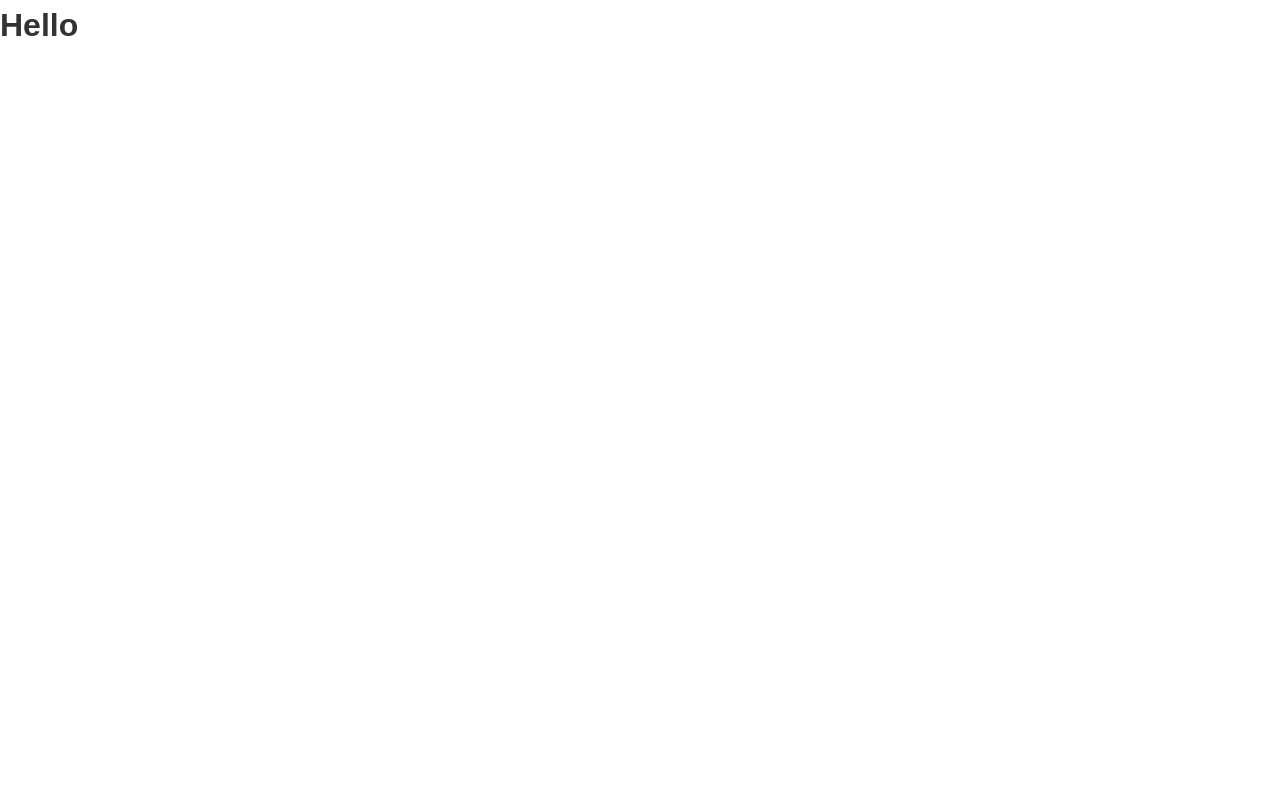
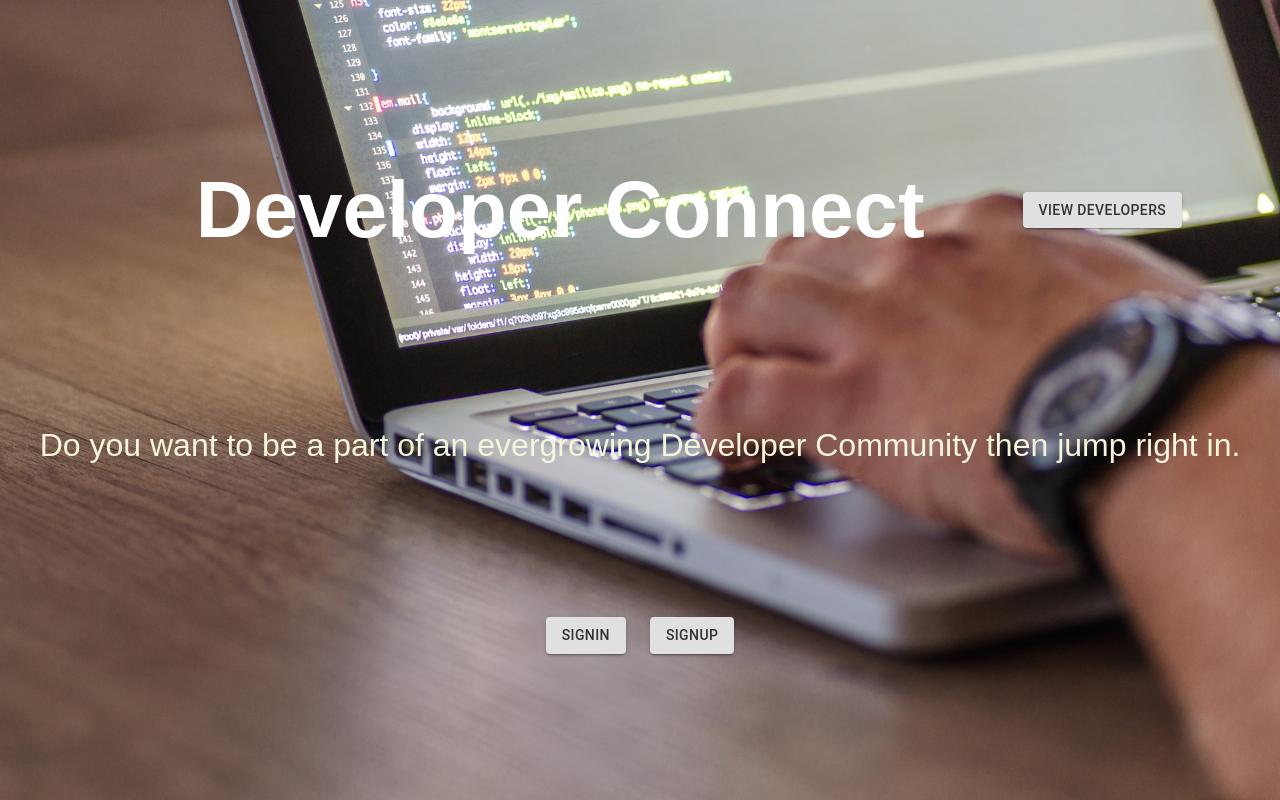
Before and after one commit to kshitij-18/DevConnect, a React (Create React App) app in the folder frontend/: page / in a window 1280 px wide. Built offline with nearby package versions, Linux system fonts and the light colour scheme.

Commit message:
Created Landing page (no functionality)

```diff
--- a/frontend/public/index.html
+++ b/frontend/public/index.html
@@ -1,14 +1,12 @@
 <!DOCTYPE html>
 <html lang="en">
+
 <head>
   <meta charset="utf-8" />
   <link rel="icon" href="%PUBLIC_URL%/favicon.ico" />
   <meta name="viewport" content="width=device-width, initial-scale=1" />
   <meta name="theme-color" content="#000000" />
-    <meta
-      name="description"
-      content="Web site created using create-react-app"
-    />
+  <meta name="description" content="Web site created using create-react-app" />
   <link rel="apple-touch-icon" href="%PUBLIC_URL%/logo192.png" />
   <!--
       manifest.json provides metadata used when your web app is installed on a
@@ -24,8 +22,9 @@
       work correctly both with client-side routing and a non-root public URL.
       Learn how to configure a non-root public URL by running `npm run build`.
     -->
-    <title>React App</title>
+  <title>Welcome to DevConnect</title>
 </head>
+
 <body>
   <noscript>You need to enable JavaScript to run this app.</noscript>
   <div id="root"></div>
@@ -40,4 +39,5 @@
       To create a production bundle, use `npm run build` or `yarn build`.
     -->
 </body>
+
 </html>
--- a/frontend/src/App.js
+++ b/frontend/src/App.js
@@ -1,11 +1,19 @@
 
+import { useState } from 'react';
 import './App.css';
+import { Landing } from './components/layout/Landing';
+import Navbar from './components/layout/Navbar'
 
 function App() {
+  const [loggedin, setLoggedIn] = useState(false)
   return (
     <div className="App">
-      <h1>Hello</h1>
+      {
+        loggedin == true ? <Navbar /> : <Landing />
+      }
     </div>
+
+
   );
 }
 
--- /dev/null
+++ b/frontend/src/components/layout/Landing.css
@@ -0,0 +1,33 @@
+.landing{
+	display:flex;
+	align-items:center;
+	flex-direction:column;
+	justify-content: space-evenly
+}
+
+.landing__heading{
+	display:flex;
+	align-items:center;
+	justify-content:space-evenly;
+	width:100vw;
+}
+
+.landing__heading > h1{
+	font-size:5rem;
+	color:white;
+}
+
+.landing__text > p{
+	font-size:2rem;
+	color:beige
+}
+
+.signin__options{
+	display:flex;
+	align-items:center;
+	justify-content:space-between;
+}
+
+#signup{
+    margin-left: 1.5em;
+}
--- a/frontend/src/components/layout/Landing.js
+++ b/frontend/src/components/layout/Landing.js
@@ -1,9 +1,28 @@
 import React from 'react'
+import { Button } from '@material-ui/core'
+import './Landing.css'
 
 export const Landing = () => {
     return (
-        <div>
-
+        <div className="landing">
+            <div className="landing__heading">
+                <div className="ghost"></div>
+                <h1>Developer Connect</h1>
+                <div className="landing__developers">
+                    <Button color="inherit" variant="contained">View Developers</Button>
+                </div>
+            </div>
+            <div className="landing__text">
+                <p>Do you want to be a part of an evergrowing Developer Community then jump right in.</p>
+            </div>
+            <div className="signin__options">
+                <div className="signin__buttons" id="signin">
+                    <Button color="inherit" variant="contained">SignIn</Button>
+                </div>
+                <div className="signin__buttons" id="signup">
+                    <Button color="inherit" variant="contained">SignUp</Button>
+                </div>
+            </div>
         </div>
     )
 }
--- /dev/null
+++ b/frontend/src/components/layout/Navbar.css
@@ -0,0 +1,13 @@
+
+.navbar{
+    display: flex;
+    align-items: center;
+    justify-content: space-between;
+    flex-direction: row;
+    box-shadow:  0px 5px 21px 0px rgba(50, 50, 50, 0.13);
+    border-bottom: none;
+}
+
+.navbar__heading{
+    color: black;
+}
--- a/frontend/src/components/layout/Navbar.js
+++ b/frontend/src/components/layout/Navbar.js
@@ -1,12 +1,31 @@
 import React from 'react'
 import AppBar from '@material-ui/core/AppBar'
+import './Navbar.css'
+import { Typography, IconButton, Avatar, Button } from '@material-ui/core'
+import ForumOutlinedIcon from '@material-ui/icons/ForumOutlined';
 
-const Navbar = () => {
+
+const Navbar = ({ avatar }) => {
     return (
-        <div>
-            <AppBar color="inherit" position="sticky">
-                <h1>Hello</h1>
-            </AppBar>
+        <div className="navbar">
+            <div className="ghost__elemnt"></div>
+            {/* Main heading Icon */}
+            <div className="navbar__heading">
+                <Typography variant="h4">
+                    DevConnect
+                    </Typography>
+            </div>
+
+            {/* All icons like profile icon */}
+            <div className="navbar__icons">
+                <IconButton>
+                    <ForumOutlinedIcon />
+                </IconButton>
+                <Button>
+                    <Avatar src={avatar} />
+
+                </Button>
+            </div>
         </div>
     )
 }
--- a/package.json
+++ b/package.json
@@ -12,6 +12,7 @@
   "author": "Kshitij Nath",
   "license": "MIT",
   "dependencies": {
+    "@material-ui/icons": "^4.11.2",
     "axios": "^0.21.1",
     "bcryptjs": "^2.4.3",
     "config": "^3.3.6",
```
Also changed, not shown: 1 other file (tests, documents, lock files or other folders). Lines whose indentation alone changed are shown as unchanged.
